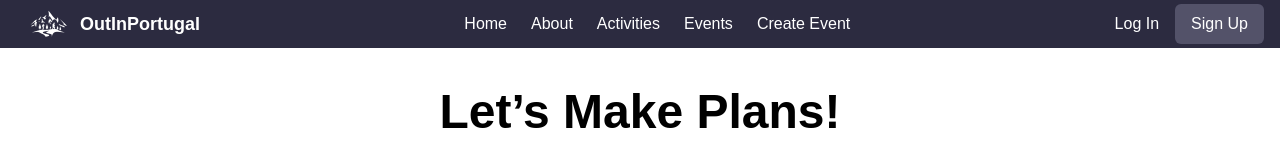
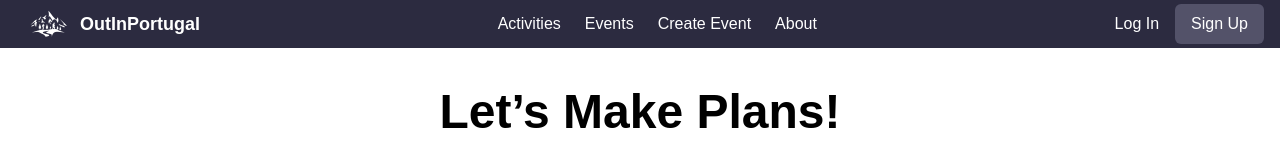
Before and after one commit to claudia-mariana/out-in-portugal-frontend, a React (Vite) app: page /api/events in a window 1280 px wide. Shown: the top 160 px of the page. Built offline with nearby package versions, Linux system fonts and the light colour scheme; no server answers.

Commit message:
changed order from NavBar and removed Home

```diff
--- a/src/components/Bars/NavBar.jsx
+++ b/src/components/Bars/NavBar.jsx
@@ -21,12 +21,9 @@ function NavBar() {
             </div>
 
             <div className="flex space-x-6">
-                <NavLink className=" hover:text-yellow" to="/">
+                {/* <NavLink className=" hover:text-yellow" to="/">
                     Home
-                </NavLink>
-                <NavLink className=" hover:text-yellow" to="/about-page">
-                    About
-                </NavLink>
+                </NavLink> */}
                 <NavLink className=" hover:text-yellow" to="/api/activities">
                     Activities
                 </NavLink>
@@ -35,6 +32,9 @@ function NavBar() {
                 </NavLink>
                 <NavLink className=" hover:text-yellow" to="/api/events/create">
                     Create Event
+                </NavLink>
+                <NavLink className=" hover:text-yellow" to="/about-page">
+                    About
                 </NavLink>
             </div>
 
--- a/src/components/Pages/EventsListPage.jsx
+++ b/src/components/Pages/EventsListPage.jsx
@@ -12,7 +12,6 @@ function EventsListPage() {
       .then((response) => setEvents(response.data))
       .catch((error) => console.log(error));
   };
-
 
   useEffect(() => {
     getAllEvents();
```
